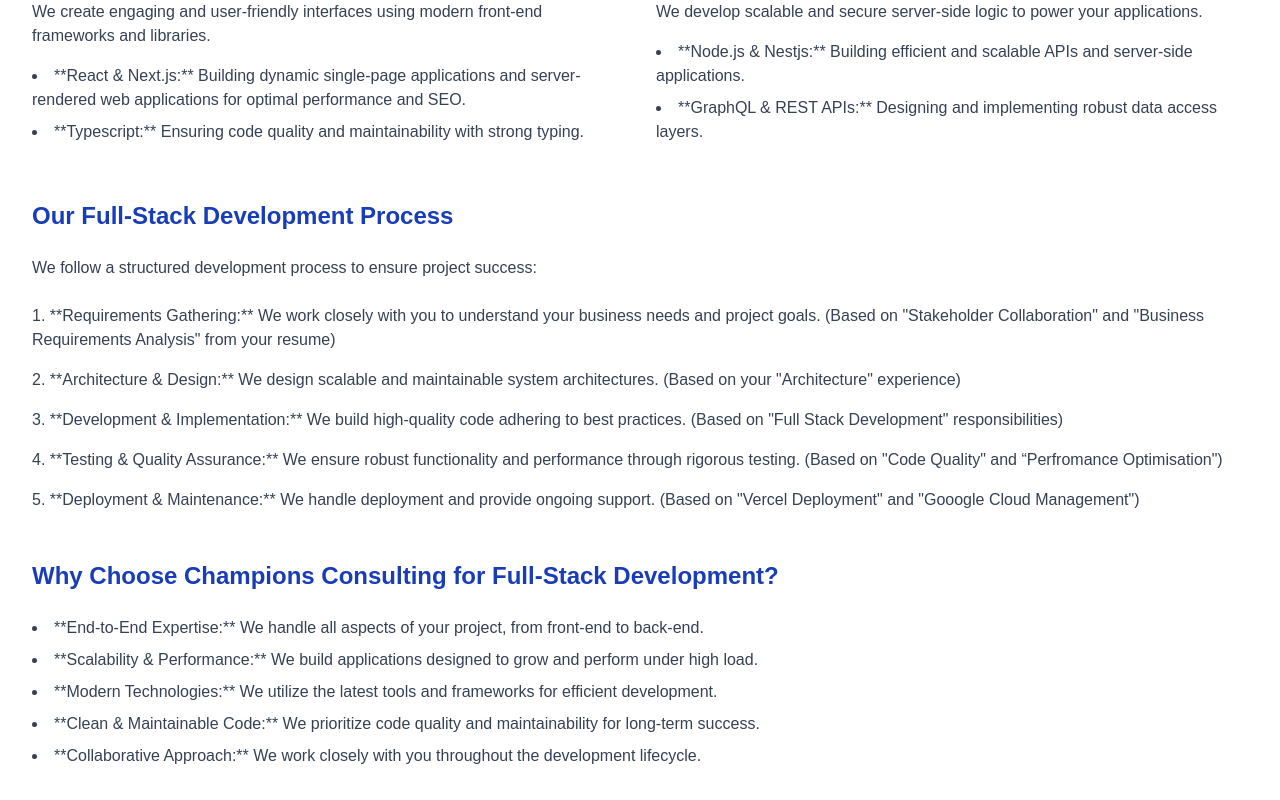
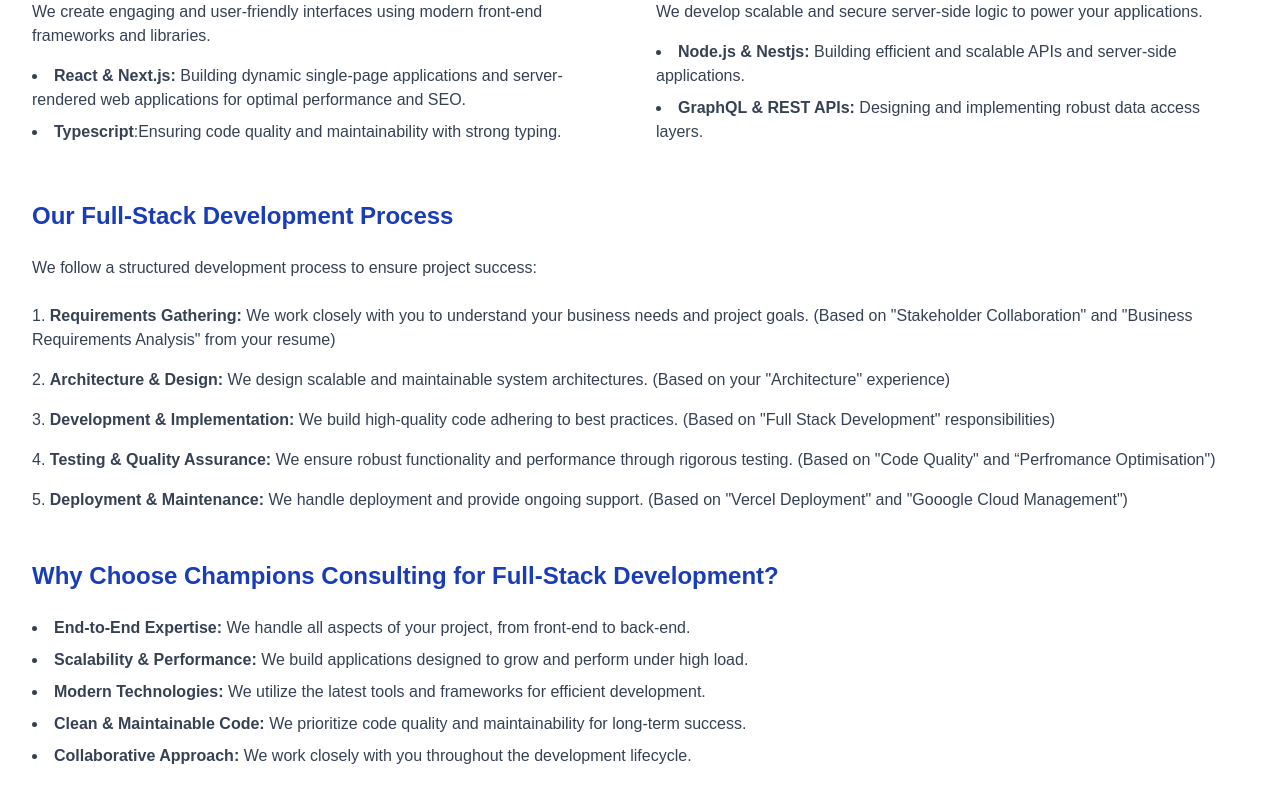
Before and after one commit to champions-consulting/website, a Next.js app: page /full-stack-development-services in a window 1280 px wide. Shown: the part 380-1180 px from the top of the page. Built offline with nearby package versions, Linux system fonts and the light colour scheme.

Commit message:
** are replaced with strong tags

```diff
--- a/src/app/full-stack-development-services/ServicesPage.tsx
+++ b/src/app/full-stack-development-services/ServicesPage.tsx
@@ -35,15 +35,14 @@ function FullStackDevelopmentServicesPage() {
               </p>
               <ul className="list-disc list-inside text-gray-700">
                 <li className="mb-2">
-                  **React & Next.js:** Building dynamic single-page applications
-                  and server-rendered web applications for optimal performance
-                  and SEO.
+                  <strong>React & Next.js:</strong> Building dynamic single-page
+                  applications and server-rendered web applications for optimal
+                  performance and SEO.
                 </li>
                 <li className="mb-2">
-                  **Typescript:** Ensuring code quality and maintainability with
-                  strong typing.
+                  <strong>Typescript</strong>:Ensuring code quality and
+                  maintainability with strong typing.
                 </li>
-                {/* Add more front-end technologies as needed */}
               </ul>
             </div>
 
@@ -57,14 +56,13 @@ function FullStackDevelopmentServicesPage() {
               </p>
               <ul className="list-disc list-inside text-gray-700">
                 <li className="mb-2">
-                  **Node.js & Nestjs:** Building efficient and scalable APIs and
-                  server-side applications.
+                  <strong>Node.js & Nestjs:</strong> Building efficient and
+                  scalable APIs and server-side applications.
                 </li>
                 <li className="mb-2">
-                  **GraphQL & REST APIs:** Designing and implementing robust
-                  data access layers.
+                  <strong>GraphQL & REST APIs:</strong> Designing and
+                  implementing robust data access layers.
                 </li>
-                {/* Add more back-end technologies as needed */}
               </ul>
             </div>
           </div>
@@ -80,30 +78,31 @@ function FullStackDevelopmentServicesPage() {
           </p>
           <ol className="list-decimal list-inside text-gray-700">
             <li className="mb-4">
-              **Requirements Gathering:** We work closely with you to understand
-              your business needs and project goals. (Based on &quot;Stakeholder
-              Collaboration&quot; and &quot;Business Requirements Analysis&quot;
-              from your resume)
+              <strong>Requirements Gathering:</strong> We work closely with you
+              to understand your business needs and project goals. (Based on
+              &quot;Stakeholder Collaboration&quot; and &quot;Business
+              Requirements Analysis&quot; from your resume)
             </li>
             <li className="mb-4">
-              **Architecture & Design:** We design scalable and maintainable
-              system architectures. (Based on your &quot;Architecture&quot;
-              experience)
+              <strong>Architecture & Design:</strong> We design scalable and
+              maintainable system architectures. (Based on your
+              &quot;Architecture&quot; experience)
             </li>
             <li className="mb-4">
-              **Development & Implementation:** We build high-quality code
-              adhering to best practices. (Based on &quot;Full Stack
-              Development&quot; responsibilities)
+              <strong>Development & Implementation:</strong> We build
+              high-quality code adhering to best practices. (Based on &quot;Full
+              Stack Development&quot; responsibilities)
             </li>
             <li className="mb-4">
-              **Testing & Quality Assurance:** We ensure robust functionality
-              and performance through rigorous testing. (Based on &quot;Code
-              Quality&quot; and &ldquo;Perfromance Optimisation&quot;)
+              <strong>Testing & Quality Assurance:</strong> We ensure robust
+              functionality and performance through rigorous testing. (Based on
+              &quot;Code Quality&quot; and &ldquo;Perfromance
+              Optimisation&quot;)
             </li>
             <li className="mb-4">
-              **Deployment & Maintenance:** We handle deployment and provide
-              ongoing support. (Based on &quot;Vercel Deployment&quot; and
-              &quot;Gooogle Cloud Management&quot;)
+              <strong>Deployment & Maintenance:</strong> We handle deployment
+              and provide ongoing support. (Based on &quot;Vercel
+              Deployment&quot; and &quot;Gooogle Cloud Management&quot;)
             </li>
           </ol>
         </section>
@@ -114,24 +113,24 @@ function FullStackDevelopmentServicesPage() {
           </h2>
           <ul className="list-disc list-inside text-gray-700">
             <li className="mb-2">
-              **End-to-End Expertise:** We handle all aspects of your project,
-              from front-end to back-end.
+              <strong>End-to-End Expertise:</strong> We handle all aspects of
+              your project, from front-end to back-end.
             </li>
             <li className="mb-2">
-              **Scalability & Performance:** We build applications designed to
-              grow and perform under high load.
+              <strong>Scalability & Performance:</strong> We build applications
+              designed to grow and perform under high load.
             </li>
             <li className="mb-2">
-              **Modern Technologies:** We utilize the latest tools and
-              frameworks for efficient development.
+              <strong>Modern Technologies:</strong> We utilize the latest tools
+              and frameworks for efficient development.
             </li>
             <li className="mb-2">
-              **Clean & Maintainable Code:** We prioritize code quality and
-              maintainability for long-term success.
+              <strong>Clean & Maintainable Code:</strong> We prioritize code
+              quality and maintainability for long-term success.
             </li>
             <li className="mb-2">
-              **Collaborative Approach:** We work closely with you throughout
-              the development lifecycle.
+              <strong>Collaborative Approach:</strong> We work closely with you
+              throughout the development lifecycle.
             </li>
           </ul>
         </section>
```
